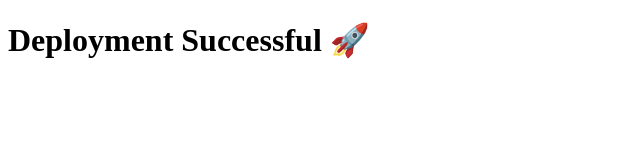
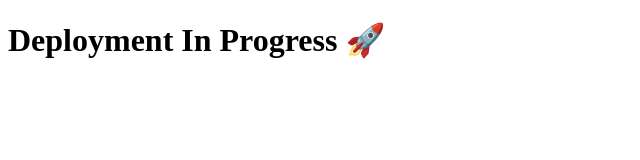
Before and after one commit to karuna-parmar/aws-docker-terraform-ansible, a plain HTML site: page app/index.html in a window 1280 px wide. Shown: the whole page, without its empty margins (0-640 px from the left). Drawn offline with Linux system fonts and the light colour scheme.

Commit message:
i have updated index.html

```diff
--- a/app/index.html
+++ b/app/index.html
@@ -4,6 +4,6 @@
     <title>Docker Deployment</title>
 </head>
 <body>
-    <h1>Deployment Successful 🚀</h1>
+    <h1>Deployment In Progress 🚀</h1>
 </body>
 </html>
```
